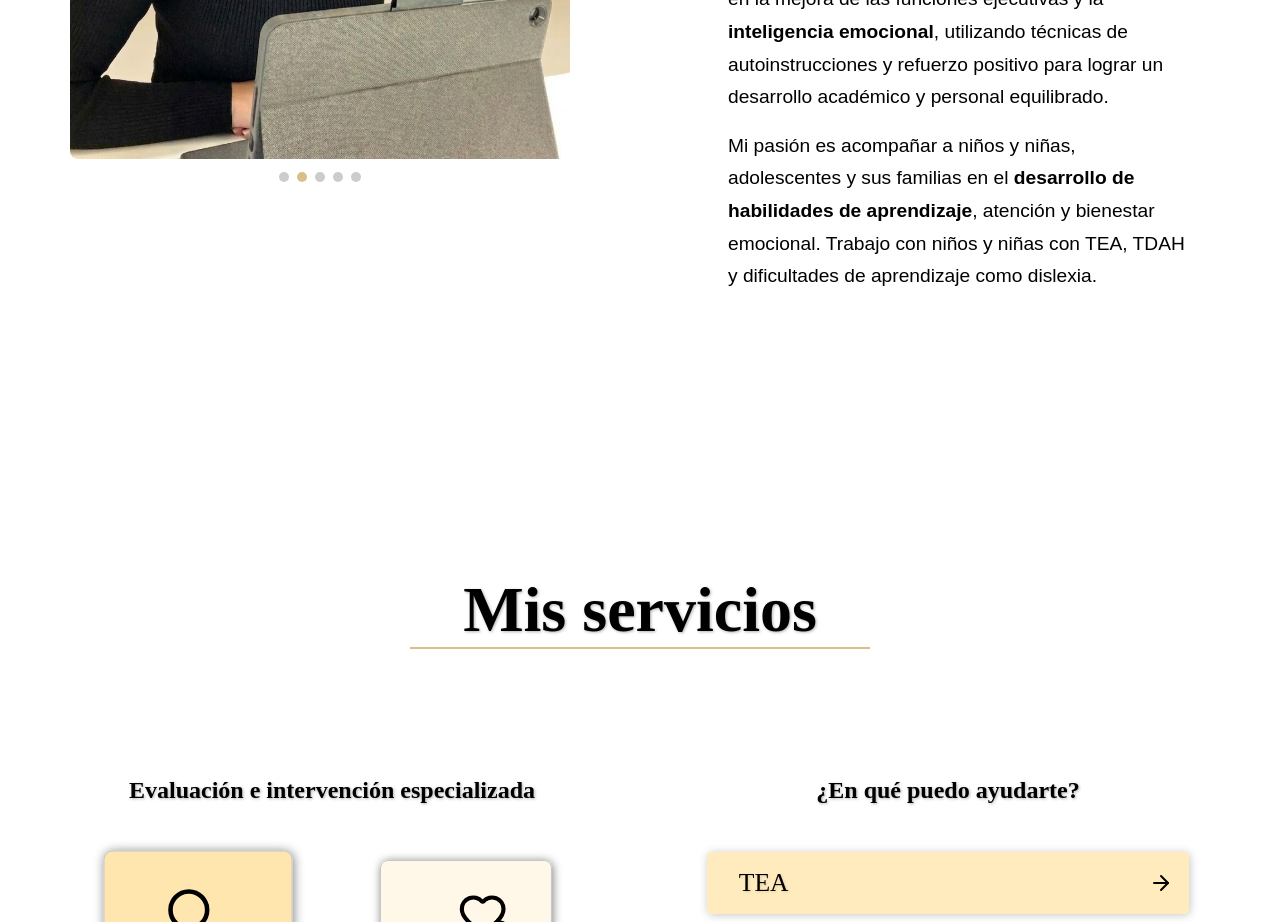
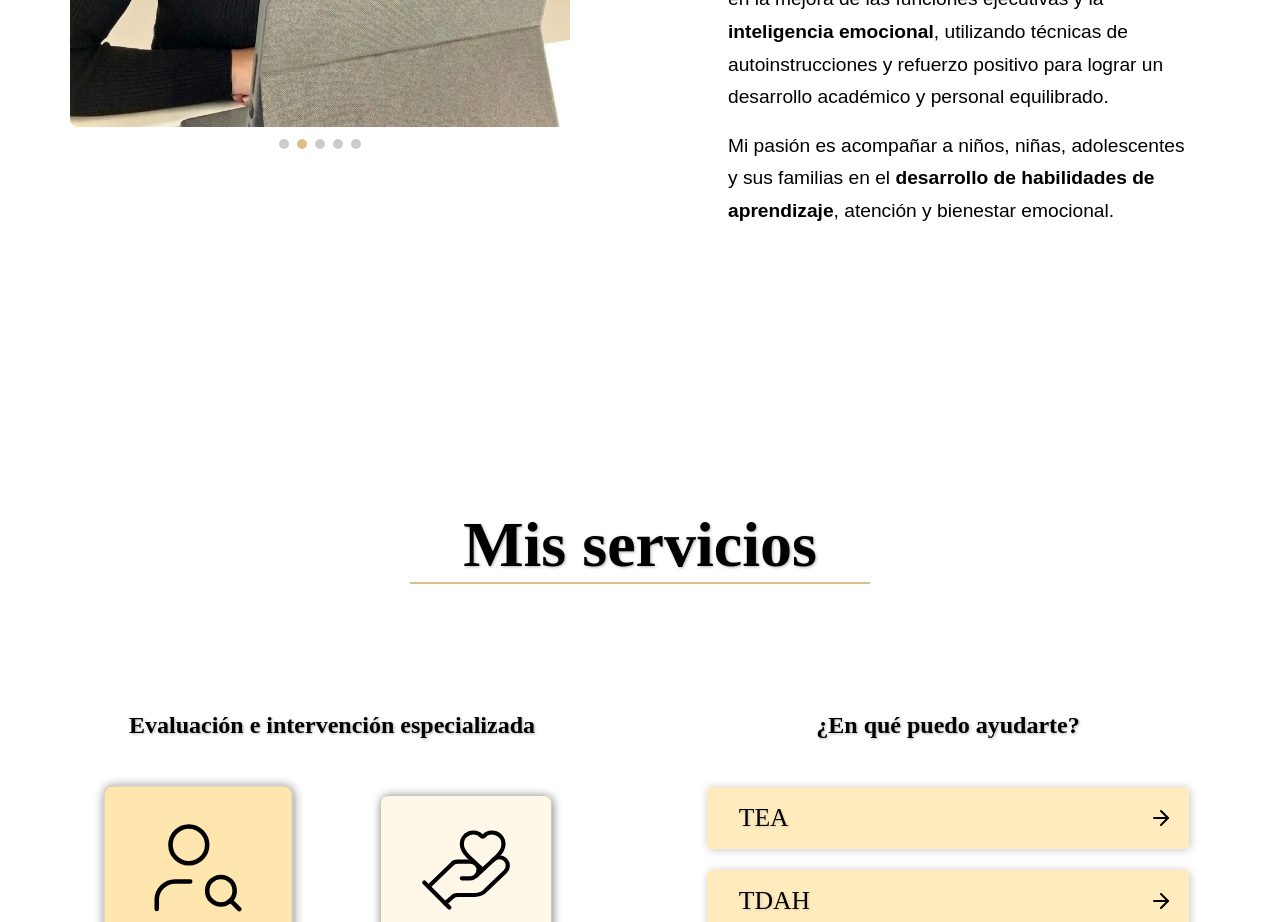
Before and after one commit to JESUS323DEV/VanessaV2, a React (Vite) app in the folder VanessaV2/: page / in a window 1280 px wide. Shown: the part 1640-2562 px from the top of the page. Built offline with nearby package versions, Linux system fonts and the light colour scheme; a web font is replaced by a local one.

Commit message:
ajustes menores en aboutMe

```diff
--- a/VanessaV2/src/sections/AboutMe.jsx
+++ b/VanessaV2/src/sections/AboutMe.jsx
@@ -66,7 +66,7 @@ export default function AboutMe() {
 
                                     <p>  En casos de <b>Dislexia y TDAH</b>, centro mi intervención en la mejora de las funciones ejecutivas y la <b>inteligencia emocional</b>, utilizando técnicas de autoinstrucciones y refuerzo positivo para lograr un desarrollo académico y personal equilibrado.</p>
 
-                                    <p>  Mi pasión es acompañar a niños y niñas, adolescentes y sus familias en el <b>desarrollo de habilidades de aprendizaje</b>, atención y bienestar emocional. Trabajo con niños y niñas con TEA, TDAH y dificultades de aprendizaje como dislexia.</p>
+                                    <p>  Mi pasión es acompañar a niños, niñas, adolescentes y sus familias en el <b>desarrollo de habilidades de aprendizaje</b>, atención y bienestar emocional. </p>
 
                                 </div>
                             </div>
```
